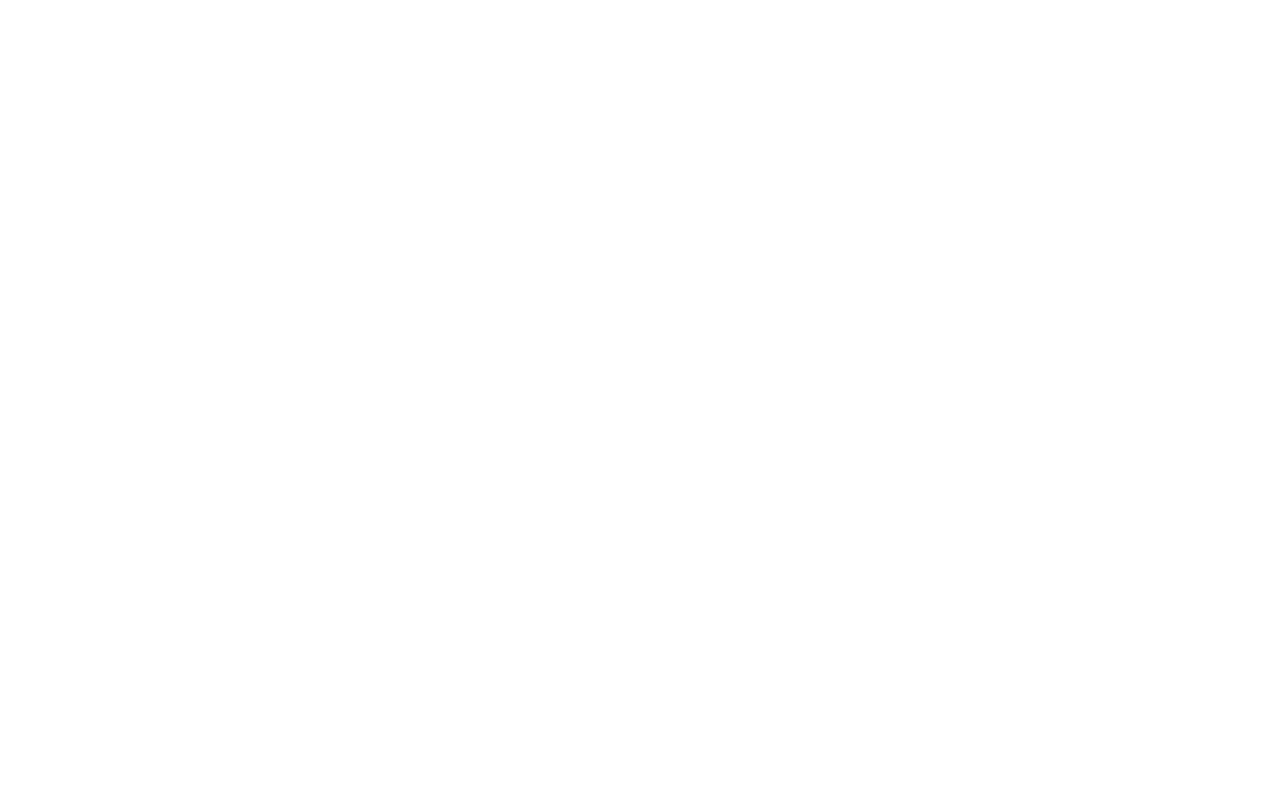
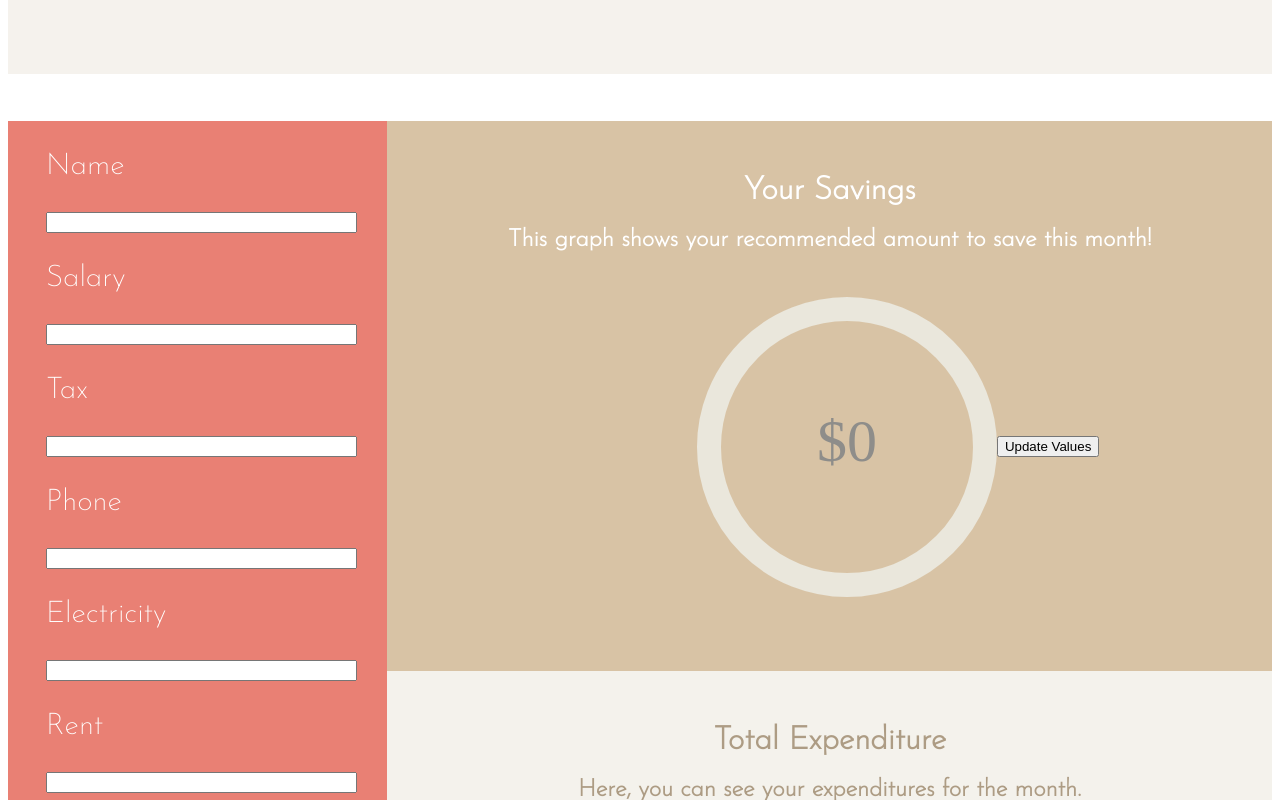
Before and after one commit to jodiezhuu/BudgetBud, a React (Create React App) app: page / in a window 1280 px wide. Shown: the part 660-1460 px from the top of the page. Before the commit the page ends 800 px from the top, so only its background shows below. Built offline with nearby package versions, Linux system fonts and the light colour scheme; a web font is replaced by a local one.

Commit message:
added functionality

```diff
--- a/src/App.js
+++ b/src/App.js
@@ -14,20 +14,10 @@ function App() {
     /**react router dom works for switching pages but for scrolling react-scroll can be used instead */
     <Router>
       <Navbar />
-      <Switch>
-        <Route path='/intro' >
-          <Intro />
-        </Route>
-        <Route path='/info' >
-          <Info />
-        </Route>
-        <Route path='/savings' >
-          <Savings />
-        </Route>
-        <Route path='/expenditures' >
-          <Expenditures />
-        </Route>
-      </Switch>
+      <Intro />
+      <Info />
+      <Savings />
+      <Expenditures />
     </Router>
   );
 }
--- a/src/components/Savings.js
+++ b/src/components/Savings.js
@@ -3,18 +3,18 @@ import { Link } from 'react-router-dom';
 import './Savings.css';
 import { buildStyles, CircularProgressbar } from 'react-circular-progressbar';
 import 'react-circular-progressbar/dist/styles.css';
-
+import Info from "./Info.js"
 const Savings = () => {
-
-    const percentage = 66;
-    return (
+   console.log(document.getElementsByClassName("input")[1])
+    const [save, setSave] = useState(0);
+        return (
         <>
-		<div className='savings'>
+                <div className='savings'>
             <h1 className='title'>Your Savings</h1>
-            <h2 className='caption'>This graph shows your recommended amount to spend this month!</h2>
+            <h2 className='caption'>This graph shows your recommended amount to save this month!</h2>
             <CircularProgressbar className='progresscirclesav'
-            value={percentage}
-            text={`${percentage}%`}
+            value={save}
+            text={`$${save/5}`}
             styles={buildStyles({
                 textColor: "#8E8D8A",
                 pathColor: '#e98074',
@@ -23,7 +23,10 @@ const Savings = () => {
 
         }
             />
-		</div>
+        <button onClick={() => setSave(document.getElementsByClassName("input")[1].value)}>
+                Update Values
+         </button>
+                </div>
         </>
     );
 }
```
